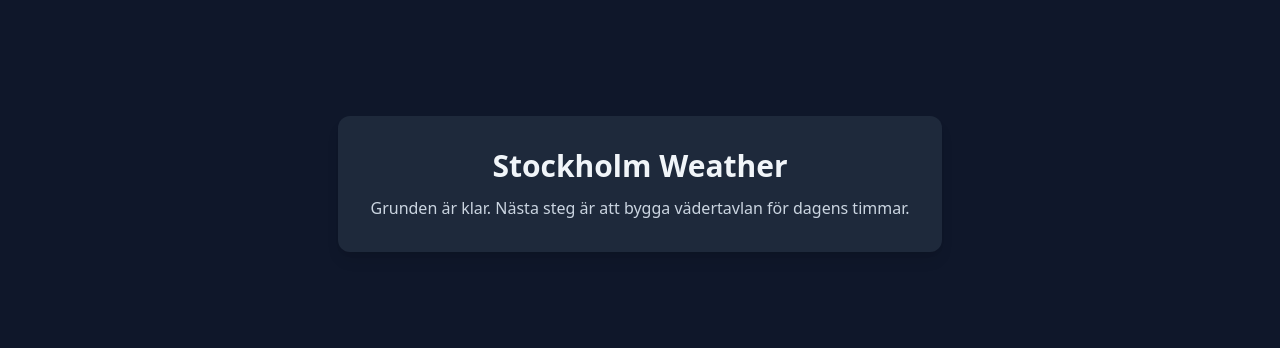
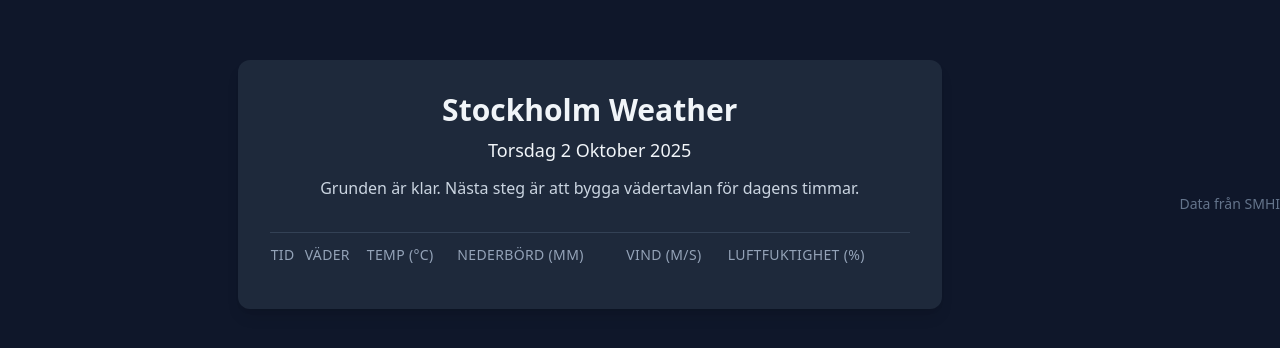
Before and after one commit to Fredrikdanfors/Weather-webb-application-, a React (Vite) app: page / in a window 1280 px wide. Shown: the part 216-564 px from the top of the page. Built offline with nearby package versions, Linux system fonts and the light colour scheme.

Commit message:
feat: layout skeleton with Swedish date

```diff
--- a/src/App.jsx
+++ b/src/App.jsx
@@ -1,14 +1,44 @@
 // App.jsx hosts the root application shell shown on the home route.
 function App() {
+  const today = new Intl.DateTimeFormat('sv-SE', {
+    weekday: 'long',
+    day: 'numeric',
+    month: 'long',
+    year: 'numeric',
+    timeZone: 'Europe/Stockholm',
+  }).format(new Date())
+
   return (
-    <main className="flex min-h-screen items-center justify-center bg-slate-900 px-6 py-12">
+    <main className="flex min-h-screen items-center justify-center bg-slate-900 py-12">
+      <div className="mx-auto max-w-4xl p-6">
         {/* This placeholder copy confirms the scaffold renders before real UI arrives. */}
-      <section className="max-w-2xl rounded-xl bg-slate-800 p-8 text-center text-slate-100 shadow-lg">
+        <section className="rounded-xl bg-slate-800 p-8 text-center text-slate-100 shadow-lg">
           <h1 className="text-3xl font-semibold">Stockholm Weather</h1>
+          <h2 className="mt-2 text-lg font-medium capitalize">{today}</h2>
           <p className="mt-3 text-base text-slate-300">
             Grunden är klar. Nästa steg är att bygga vädertavlan för dagens timmar.
           </p>
+          <div className="mt-8 overflow-x-auto">
+            <table className="w-full min-w-[640px] divide-y divide-slate-700 text-left text-sm">
+              <caption className="sr-only">Prognos för Stockholms timvisa väderuppdateringar</caption>
+              <thead className="text-slate-400">
+                <tr>
+                  <th scope="col" className="py-3 font-medium uppercase tracking-wide">Tid</th>
+                  <th scope="col" className="py-3 font-medium uppercase tracking-wide">Väder</th>
+                  <th scope="col" className="py-3 font-medium uppercase tracking-wide">Temp (°C)</th>
+                  <th scope="col" className="py-3 font-medium uppercase tracking-wide">Nederbörd (mm)</th>
+                  <th scope="col" className="py-3 font-medium uppercase tracking-wide">Vind (m/s)</th>
+                  <th scope="col" className="py-3 font-medium uppercase tracking-wide">Luftfuktighet (%)</th>
+                </tr>
+              </thead>
+              <tbody></tbody>
+            </table>
+          </div>
         </section>
+      </div>
+      <footer className="mt-10 text-sm text-slate-500">
+        Data från SMHI
+      </footer>
     </main>
   )
 }
```
Also changed, not shown: 1 other file (tests, documents, lock files or other folders). Lines whose indentation alone changed are shown as unchanged.
